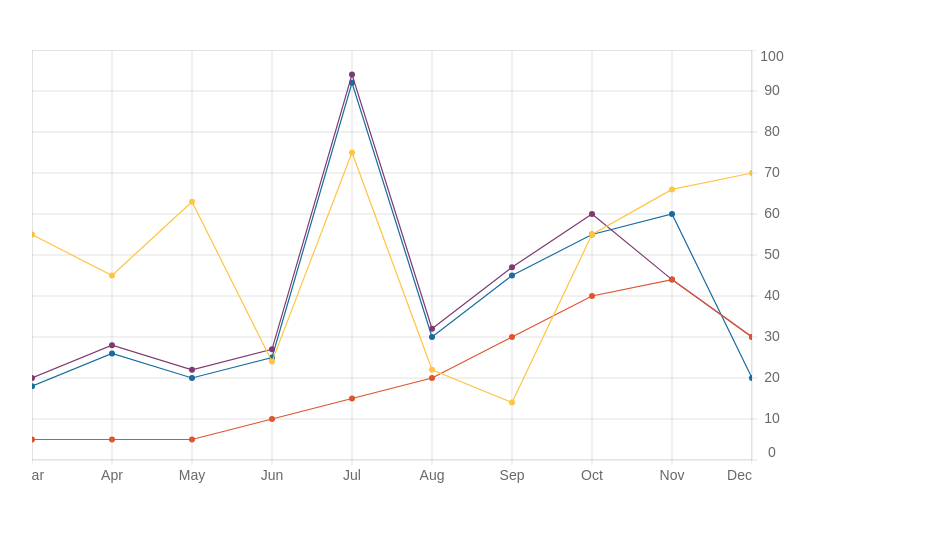
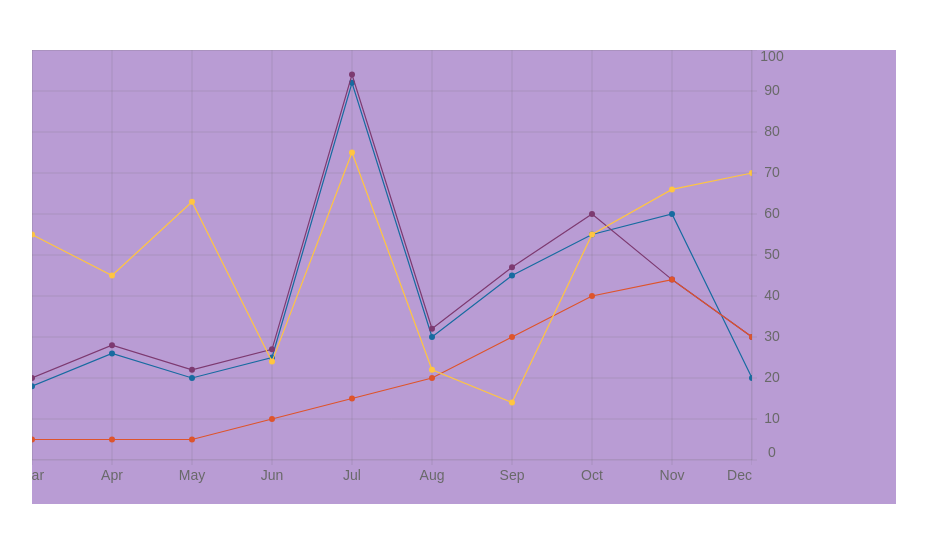
Before and after one commit to Koliashevtsov/chart-1.0.0, a website built with webpack: page public/index.html in a window 1280 px wide. Shown: the whole page, without its empty margins (176-1103 px from the left). Built offline with nearby package versions, Linux system fonts and the light colour scheme.

Commit message:
applying backgroundColor from css to chart options

```diff
--- a/public/index.html
+++ b/public/index.html
@@ -5,7 +5,10 @@
     <meta name="viewport" content="width=device-width, initial-scale=1.0">
     <title>Chart</title>
     <style>
-        .container {margin: 50px 200px;}
+        .container {
+            margin: 50px 200px;
+            background-color: rgb(185, 156, 212);
+        }
     </style>
 </head>
 <body>
--- a/src/config/config.ts
+++ b/src/config/config.ts
@@ -9,7 +9,7 @@ import {
     baseCursorPoint
 } from '../common/';
 
-import { absValues, randomColors } from '../helpers';
+import { absValues, backgroundColorFromCss, randomColors } from '../helpers';
 
 import {
     APoints,
@@ -55,7 +55,7 @@ class Config implements TConfig{
     private _initConfig({ctx, data, inputOptions}: ConfigProps){
         const _ctx = ctx;
         const _data = data;
-        const _options = this._getOptions(data, inputOptions);
+        const _options = this._getOptions(ctx, data, inputOptions);
         const _basePoint = Object.freeze(basePoint);
         const _clientRect = _ctx.canvas.getBoundingClientRect();
         const _areasSizes = this._getAreasSizes(_clientRect, defaultSizes, _data, _options);
@@ -102,10 +102,12 @@ class Config implements TConfig{
         this._unzipProps();
     }
 
-    private _getOptions(data: Data, options?: InputOptions): Options {
+    private _getOptions(ctx: CanvasRenderingContext2D, data: Data, options?: InputOptions): Options {
+
         const updater = {
             styles: {
                 chart: {
+                    backgroundColor: backgroundColorFromCss(ctx.canvas),
                     colors: randomColors(data.datasets.length)
                 }
             }
--- /dev/null
+++ b/src/helpers/background-color-from-css.ts
@@ -0,0 +1,16 @@
+export const backgroundColorFromCss = (element: HTMLElement): string | undefined => {
+
+    if(element.tagName === 'BODY'){
+        return 'rgba(0, 0, 0, 0)'
+    }
+
+    const styles = getComputedStyle(element)
+    const color = styles.backgroundColor;
+
+    // if element does not have backgroundColor throught css move up in tree
+    if(color === '' || color === 'rgba(0, 0, 0, 0)' || color === 'transparent'){
+        return backgroundColorFromCss(element.parentElement)
+    } else {
+        return color
+    }
+}
--- a/src/helpers/index.ts
+++ b/src/helpers/index.ts
@@ -8,6 +8,7 @@ import { absValues } from './absValues';
 import { pointsForChart } from './points-for-chart';
 import { pointsPathForChart } from './points-path-for-chart';
 import { randomColors } from './randomColors';
+import { backgroundColorFromCss } from './background-color-from-css';
 
 export {
     verticalCouplesPoint,
@@ -19,5 +20,6 @@ export {
     absValues,
     pointsForChart,
     pointsPathForChart,
-    randomColors
+    randomColors,
+    backgroundColorFromCss
 }
```
